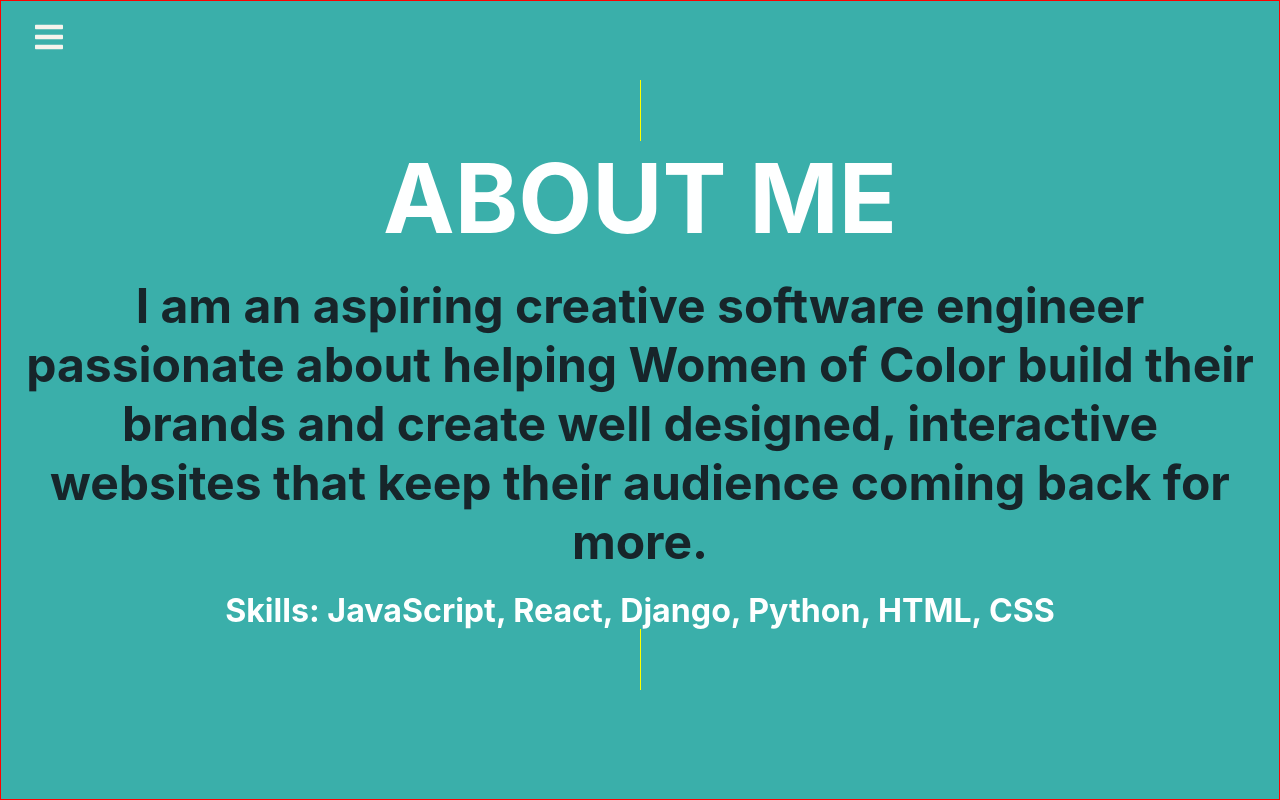
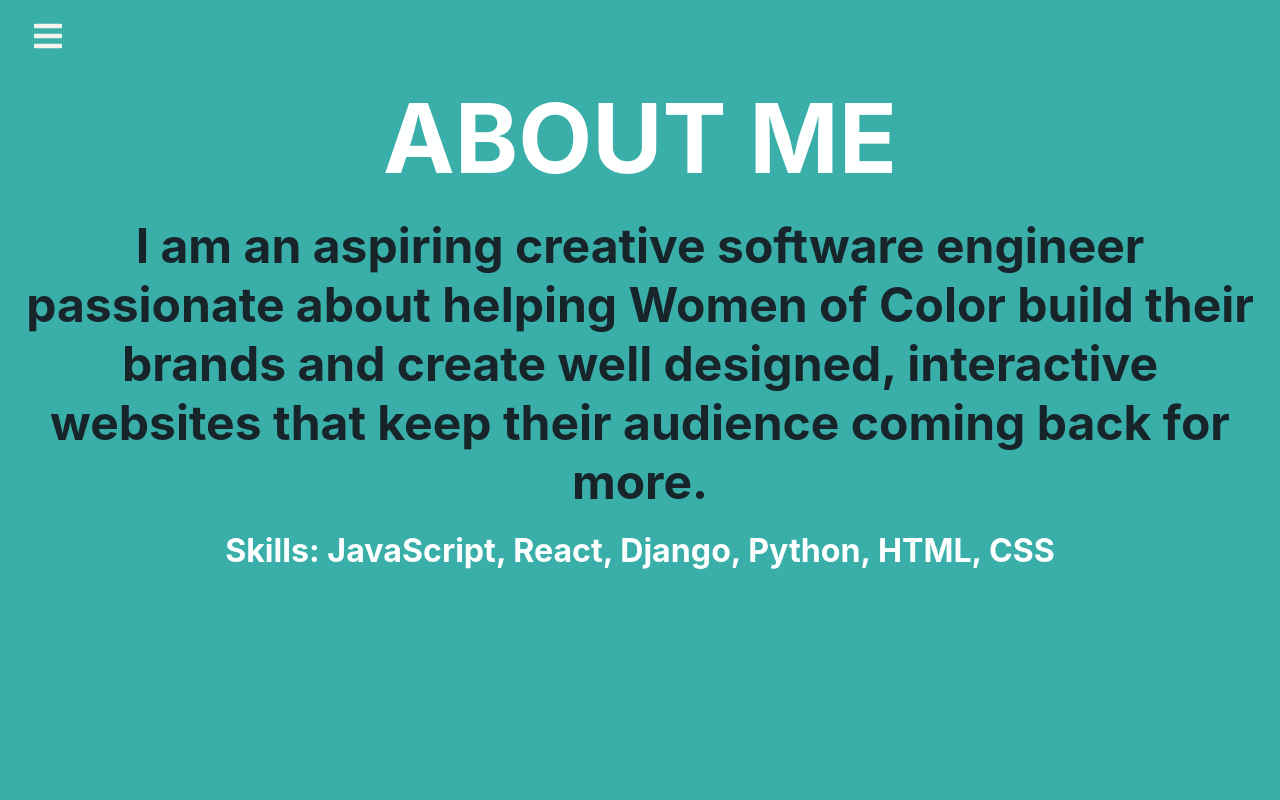
Before and after one commit to mmergal92/Portfolio, a React (Create React App) app: page /about in a window 1280 px wide. Built offline with nearby package versions, Linux system fonts and the light colour scheme.

Commit message:
css update

```diff
--- a/src/App.css
+++ b/src/App.css
@@ -10,8 +10,8 @@
   text-align: center;
   background: var(--main);
   color: var(--white);
-  height: 100vh;
-  border: 1px solid red;
+  min-height: 100vh;
+  /* border: 1px solid red; */
 }
 h4{
   color: var(--black);
@@ -30,18 +30,19 @@ h4{
   justify-content: center;
   text-align: center;
   font-size: 3rem;
-  border: 1px solid yellow;
+  /* border: 1px solid yellow; */
 }
 .projects{
   display: inline;
   background: var(--main);
-  height: 90vh;
-  width: 100%;
+  height: 100%;
+  padding-top: 50px;
+  /* width: 100%; */
   align-items: center;
   justify-content: center;
   text-align: center;
   font-size: 3rem;
-  border: 1px solid yellow;
+  /* border: 1px solid yellow; */
 }
 .App-logo {
   height: 40vmin;
```
Also changed, not shown: 1 other file (tests, documents, lock files or other folders).
